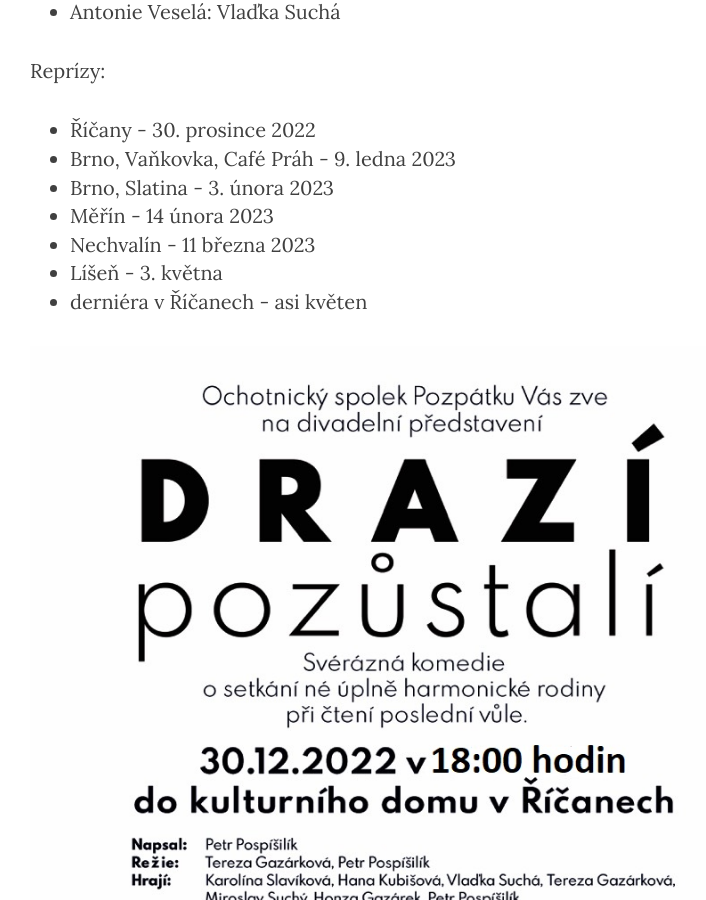
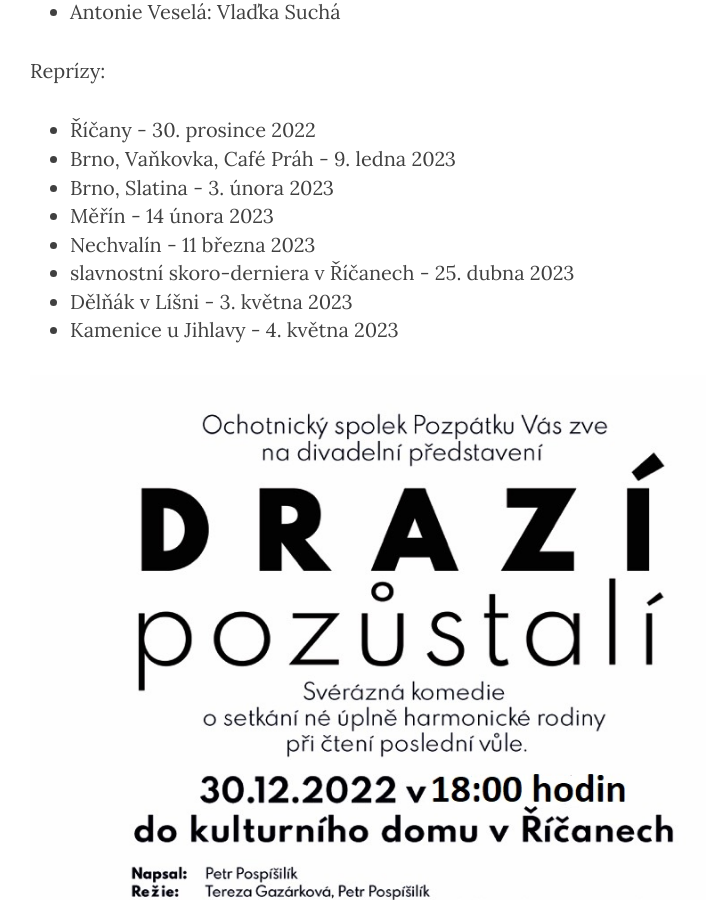
Before and after one commit to xsuchy/pozpatku, a Jekyll site: the page built from _posts/2022-11-12-drazi-pozustali.markdown, in a window 1280 px wide and 900 px high, scrolled down 1026 px. Shown: the whole window, without its empty margins (235-941 px from the left). Built offline with Jekyll 4.4.1, drawn with Linux system fonts in a browser that asks for light colours; nearby versions of some CDN libraries.

Commit message:
dalsi terminy

```diff
--- a/_posts/2022-11-12-drazi-pozustali.markdown
+++ b/_posts/2022-11-12-drazi-pozustali.markdown
@@ -31,7 +31,8 @@ Reprízy:
  * [Brno, Slatina - 3. února 2023](https://www.facebook.com/events/1160486331547405/)
  * [Měřín - 14 února 2023](https://fb.me/e/3WxAvwrqL)
  * [Nechvalín - 11 března 2023](https://fb.me/e/40cf7dE8C)
- * Líšeň - 3. května
- * derniéra v Říčanech - asi květen
+ * [slavnostní skoro-derniera v Říčanech - 25. dubna 2023](https://fb.me/e/vtGimQpt)
+ * [Dělňák v Líšni - 3. května 2023](https://fb.me/e/M8FgN5W4)
+ * Kamenice u Jihlavy - 4. května 2023
 
 <img src="/img/drazi-pozustali.jpg" />
```
